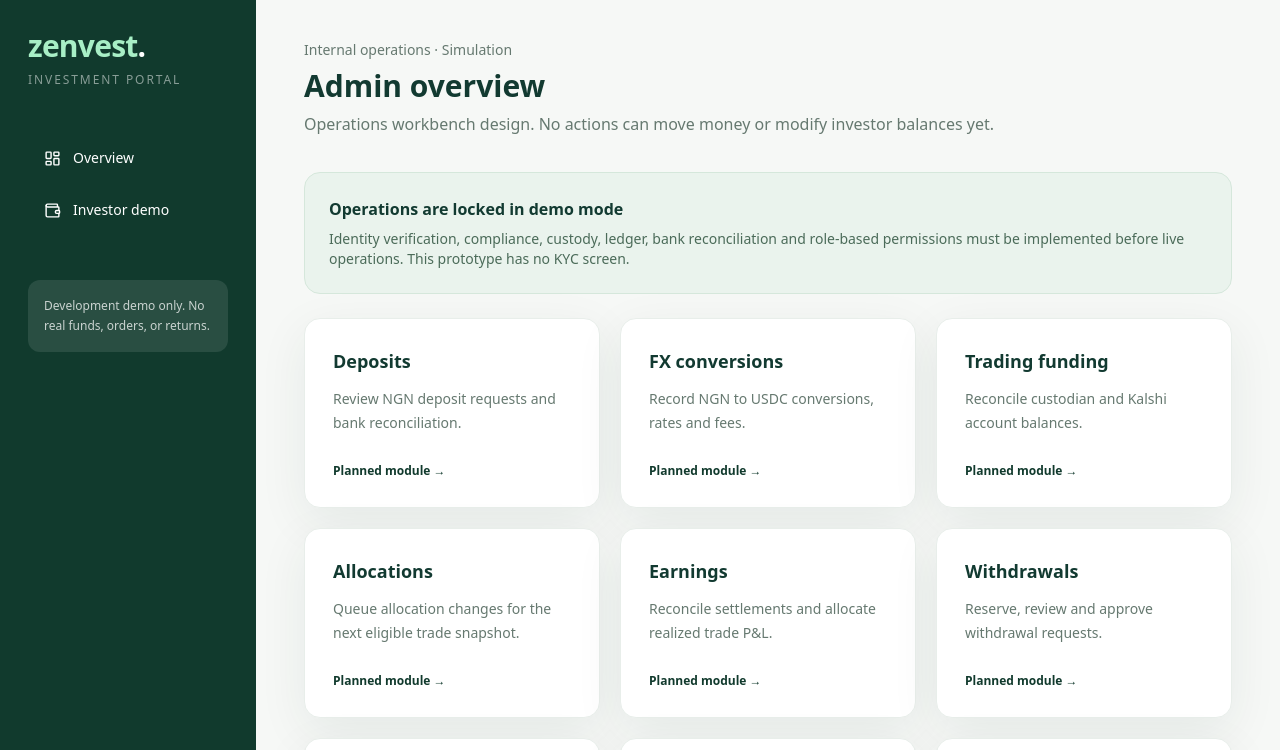
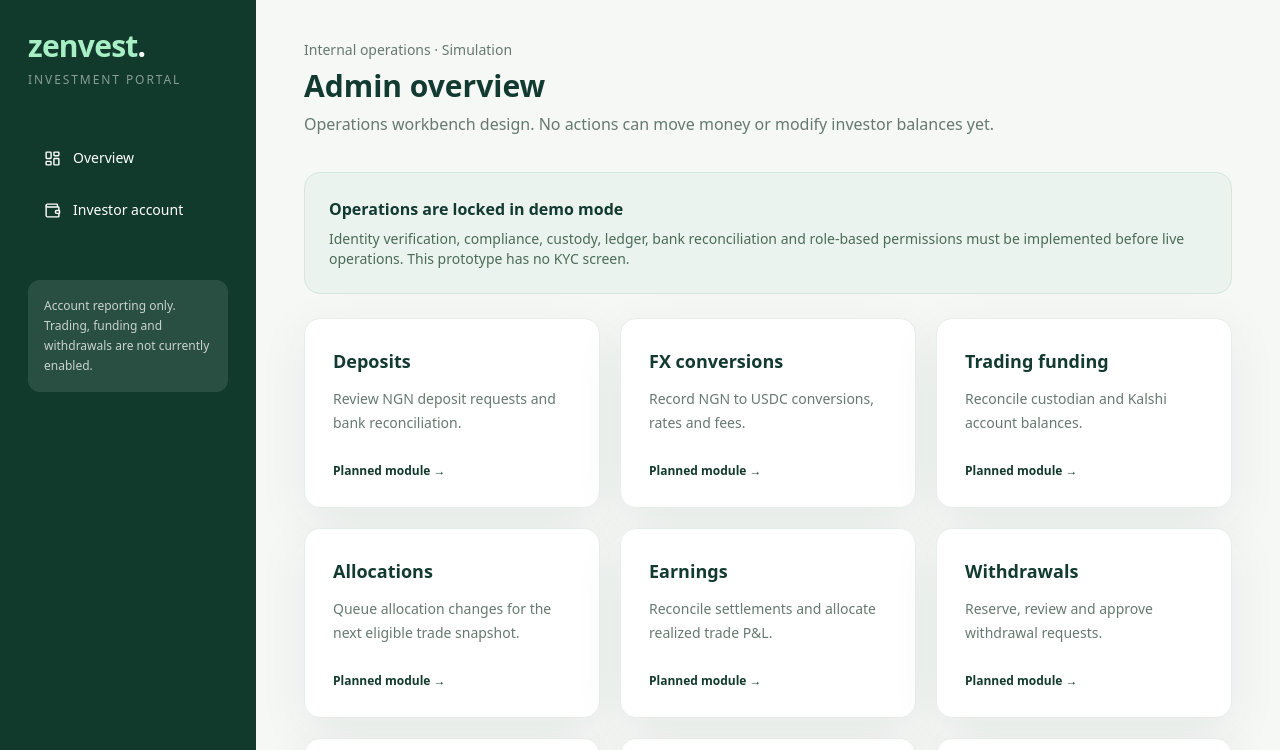
Before and after one commit to en0ma/zenvest, a Next.js app: page /preview/admin in a window 1280 px wide. Shown: the top 750 px of the page. Built offline with nearby package versions, Linux system fonts and the light colour scheme.

Commit message:
design: refine account UX and remove public admin navigation

```diff
--- a/src/components/shell.tsx
+++ b/src/components/shell.tsx
@@ -4,14 +4,14 @@ import { LayoutDashboard, ArrowDownToLine, ArrowUpFromLine, ChartNoAxesCombined,
 export function Shell({ admin = false, preview = false, children }: {admin?:boolean;preview?:boolean;children:React.ReactNode}) {
   const nav = admin ? [
     {text:"Overview",href:"/admin",icon:LayoutDashboard},
-    {text:"Investor demo",href:"/dashboard",icon:Wallet},
+    {text:"Investor account",href:"/dashboard",icon:Wallet},
   ] : [
     {text:"Overview",href:"/dashboard",icon:LayoutDashboard},
     {text:"Deposits",href:"/dashboard#deposits",icon:ArrowDownToLine},
     {text:"Withdrawals",href:"/dashboard#withdrawals",icon:ArrowUpFromLine},
     {text:"Allocations",href:"/dashboard#allocations",icon:ChartNoAxesCombined},
     {text:"Activity",href:"/dashboard#activity",icon:Clock3},
-    {text:"Admin demo",href:"/admin",icon:ShieldCheck},
+
   ];
   const items = preview ? nav.map(item => ({ ...item, href: item.href.replace("/dashboard", "/preview/investor").replace("/admin", "/preview/admin") })) : nav;
   return <div className="min-h-screen lg:flex">
@@ -21,7 +21,7 @@ export function Shell({ admin = false, preview = false, children }: {admin?:bool
       <nav className="mt-12 flex flex-wrap lg:flex-col gap-2">{items.map(({href,text,icon:Icon})=>
         <Link key={text} href={href} className="flex items-center gap-3 rounded-xl px-4 py-3 text-sm hover:bg-white/10"><Icon size={17}/>{text}</Link>
       )}</nav>
-      {!preview && <Signout/>}<div className="mt-12 rounded-xl bg-white/10 p-4 text-xs leading-5 text-white/75">Development demo only. No real funds, orders, or returns.</div>
+      {!preview && <Signout/>}<div className="mt-12 rounded-xl bg-white/10 p-4 text-xs leading-5 text-white/75">Account reporting only. Trading, funding and withdrawals are not currently enabled.</div>
     </aside>
     <main className="flex-1 min-w-0 px-5 py-8 sm:px-10 lg:px-12 lg:py-10 max-w-[1500px] mx-auto">{children}</main>
   </div>;
```
